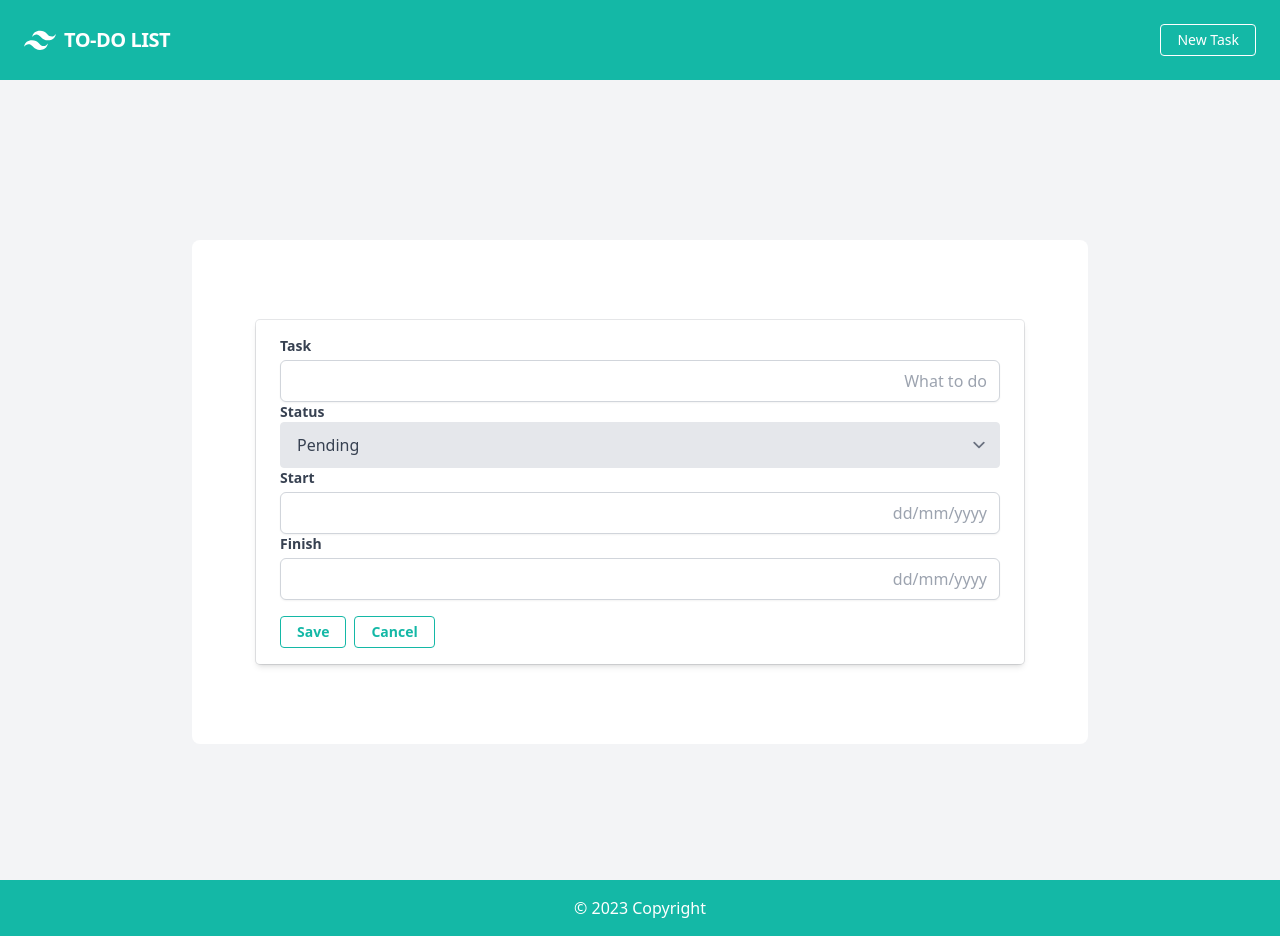
After one commit to GabrielaMaureira/TO-DO-LIST-App, a PHP site: page /create in a window 1280 px wide. The commit adds this page. Run offline with PHP 8.4, Linux system fonts and the light colour scheme; some libraries are stand-ins or nearby versions.

Commit message:
Adding create method, action, view and route

```diff
--- a/app/controllers/ApplicationController.php
+++ b/app/controllers/ApplicationController.php
@@ -4,7 +4,30 @@
  * Base controller for the application.
  * Add general things in this controller.
  */
-class ApplicationController extends Controller
-{
 
+ require_once(ROOT_PATH . '/app/models/TaskModel.class.php');
+
+
+class ApplicationController extends Controller {
+
+	public function indexAction(){
+        $this->taskListAction();
+    }
+
+    public function taskListAction(){
+		$model = new TaskModel();
+        $this->view->content = $model->getTasks();
+	}
+
+    public function createTaskAction(){
+        if ($_SERVER['REQUEST_METHOD'] == 'POST') {
+            $model = new TaskModel();
+            $model->createTask($_POST['task'],
+                                $_POST['status'],
+                                $_POST['startDate'],
+                                $_POST['endDate'] );
+        header('Location: ' . $this->_baseUrl());
+
+        }
+    }
 }
--- /dev/null
+++ b/app/models/TaskModel.class.php
@@ -0,0 +1,46 @@
+<?php
+
+class TaskModel extends Model
+{
+    private $db;
+    private $tasks;
+
+    public function __construct() {
+        $this->db = file_get_contents(ROOT_PATH . '/web/database.json');
+        $this->tasks = json_decode($this->db, true);
+    }
+
+    public function getTasks() {
+        return $this->tasks;
+    }
+
+    public function singleTask($id) {
+        foreach ($this->tasks as $i => $task) {
+            if ($task['id'] == $id) {
+                return ($this->tasks[$i]);
+            }
+        }
+    }
+
+    public function writeJson($newTask){
+        file_put_contents(ROOT_PATH . '/web/database.json', json_encode($newTask, JSON_PRETTY_PRINT));
+    }
+
+    public function createTask($task, $status, $startDate, $endDate){
+        $newTask = array(
+			'id' => uniqid(),
+			'task' => $task,
+			'status' => $status,
+			'startDate' => $startDate,
+			'endDate' => $endDate,
+			'user' => "Gaby"
+			);
+        $this->tasks[] = $newTask;
+        $this->writeJson($this->tasks);
+    }
+
+
+
+
+
+}
--- a/app/views/layouts/layout.phtml
+++ b/app/views/layouts/layout.phtml
@@ -5,7 +5,35 @@
 	<meta http-equiv="X-UA-Compatible" content="IE=edge">
 	<meta name="viewport" content="width=device-width, initial-scale=1.0">
 </head>
+<!-- HEADER -->
+<nav class="flex items-center justify-between flex-wrap bg-teal-500 p-6">
+  <div class="flex items-center flex-shrink-0 text-white mr-6">
+    <svg class="fill-current h-8 w-8 mr-2" width="54" height="54" viewBox="0 0 54 54" xmlns="http://www.w3.org/2000/svg"><path d="M13.5 22.1c1.8-7.2 6.3-10.8 13.5-10.8 10.8 0 12.15 8.1 17.55 9.45 3.6.9 6.75-.45 9.45-4.05-1.8 7.2-6.3 10.8-13.5 10.8-10.8 0-12.15-8.1-17.55-9.45-3.6-.9-6.75.45-9.45 4.05zM0 38.3c1.8-7.2 6.3-10.8 13.5-10.8 10.8 0 12.15 8.1 17.55 9.45 3.6.9 6.75-.45 9.45-4.05-1.8 7.2-6.3 10.8-13.5 10.8-10.8 0-12.15-8.1-17.55-9.45-3.6-.9-6.75.45-9.45 4.05z"/></svg>
+    <span class="font-semibold text-xl tracking-tight">TO-DO LIST</span>
+  </div>
+
+  <div class="w-full block flex-grow lg:flex lg:items-center lg:w-auto">
+    <div class="text-sm lg:flex-grow">
+    </div>
+    <div>
+      <a href="./create" class="inline-block text-sm px-4 py-2 leading-none border rounded text-white border-white hover:border-transparent hover:text-teal-500 hover:bg-white mt-4 lg:mt-0">New Task</a>
+    </div>
+  </div>
+</nav>
+<!-- BODY -->
 <body>
 	<?php echo $this->content(); ?>
 </body>
+
+<!-- FOOTER -->
+<footer class="bg-gray-200 text-center lg:text-left">
+  <div class="text-white text-center p-4 bg-teal-500" >
+    © 2023 Copyright
+    <a class="text-gray-800" href="https://tailwind-elements.com/"></a>
+  </div>
+</footer>
+
+
+
+
 </html>
--- /dev/null
+++ b/app/views/scripts/application/createTask.phtml
@@ -0,0 +1,83 @@
+<!DOCTYPE html>
+<html lang="en">
+<head>
+    <meta charset="UTF-8">
+    <meta http-equiv="X-UA-Compatible" content="IE=edge">
+    <meta name="viewport" content="width=device-width, initial-scale=1.0">
+    <script src="https://cdn.tailwindcss.com/?plugins=forms"></script>
+    <title>Create</title>
+</head>
+<body>
+
+     <div>
+      <div class="flex flex-col items-center min-h-screen pt-6 bg-gray-100 sm:justify-center sm:pt-0">
+        <div class="w-full px-16 py-20 mt-6 overflow-hidden bg-white rounded-lg lg:max-w-4xl">
+
+
+          <div class="w-full px-6 py-4 bg-white rounded shadow-md ring-1 ring-gray-900/10">
+
+          <!-- FOOOOORM -->
+            <form method="POST" action="">
+              <!-- Task -->
+              <div>
+                <label class="block text-sm font-bold text-gray-700" for="task">
+                  Task
+                </label>
+
+                <input
+                  class="block w-full mt-1 border-gray-300 rounded-md shadow-sm placeholder:text-gray-400 placeholder:text-right focus:border-indigo-300 focus:ring focus:ring-indigo-200 focus:ring-opacity-50"
+                  type="text" name="task" placeholder="What to do" />
+              </div>
+              <!-- Status -->
+              <div>
+                <label class="block text-sm font-bold text-gray-700" for="status">
+                  Status
+                </label>
+                <select name="status" class="block appearance-none w-full bg-gray-200 border border-gray-200 text-gray-700 py-3 px-4 pr-8 rounded leading-tight focus:outline-none focus:bg-white focus:border-gray-500">
+                    <option value="pending"
+                        >Pending</option>
+                    <option value="running"
+                        >Running</option>
+                    <option value="finished"
+                        >Finished</option>
+                </select>
+
+              </div>
+              <!-- Start -->
+              <div>
+                <label class="block text-sm font-bold text-gray-700" for="startDate">
+                  Start
+                </label>
+
+                <input
+                  class="block w-full mt-1 border-gray-300 rounded-md shadow-sm placeholder:text-gray-400 placeholder:text-right focus:border-indigo-300 focus:ring focus:ring-indigo-200 focus:ring-opacity-50"
+                  type="text" name="startDate" placeholder="dd/mm/yyyy" />
+              </div>
+              <!-- Finish -->
+              <div>
+                <label class="block text-sm font-bold text-gray-700" for="endDate">
+                  Finish
+                </label>
+
+                <input
+                  class="block w-full mt-1 border-gray-300 rounded-md shadow-sm placeholder:text-gray-400 placeholder:text-right focus:border-indigo-300 focus:ring focus:ring-indigo-200 focus:ring-opacity-50"
+                  type="text" name="endDate" placeholder="dd/mm/yyyy" />
+              </div>
+
+
+
+              <div class="flex items-center justify-start mt-4 gap-x-2">
+                <button type="submit"
+                  class="inline-block text-sm px-4 py-2 leading-none bg-transparent hover:bg-teal-500 text-teal-500 font-semibold hover:text-white py-2 px-4 border border-teal-500 hover:border-transparent rounded ">
+                  Save
+                </button>
+                 <a href= "./" class="inline-block text-sm px-4 py-2 leading-none bg-transparent hover:bg-teal-500 text-teal-500 font-semibold hover:text-white py-2 px-4 border border-teal-500 hover:border-transparent rounded">Cancel</a>
+
+              </div>
+            </form>
+          </div>
+        </div>
+      </div>
+    </div>
+</body>
+</html>
--- a/config/routes.php
+++ b/config/routes.php
@@ -10,5 +10,8 @@
  * '/calendar' => 'calendar#index'
  */
 $routes = array(
-	'/test' => 'test#index'
+	'/test' => 'test#index',
+	'/' => 'application#taskList',
+	'/index' => 'application#taskList',
+	'/create' => 'application#createTask'
 );
```
Also changed, not shown: web/database.json (added, +34 -0 lines).
